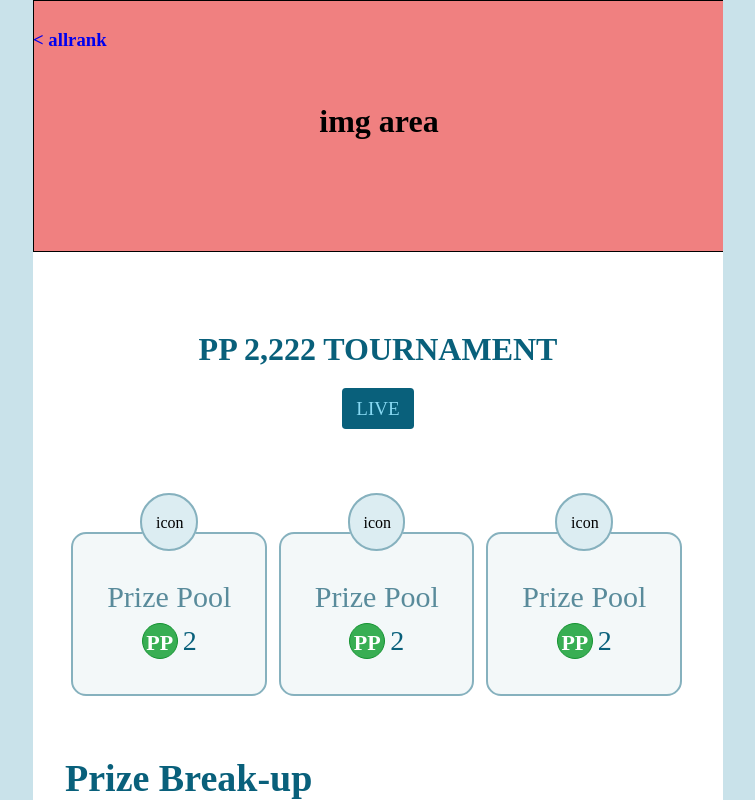
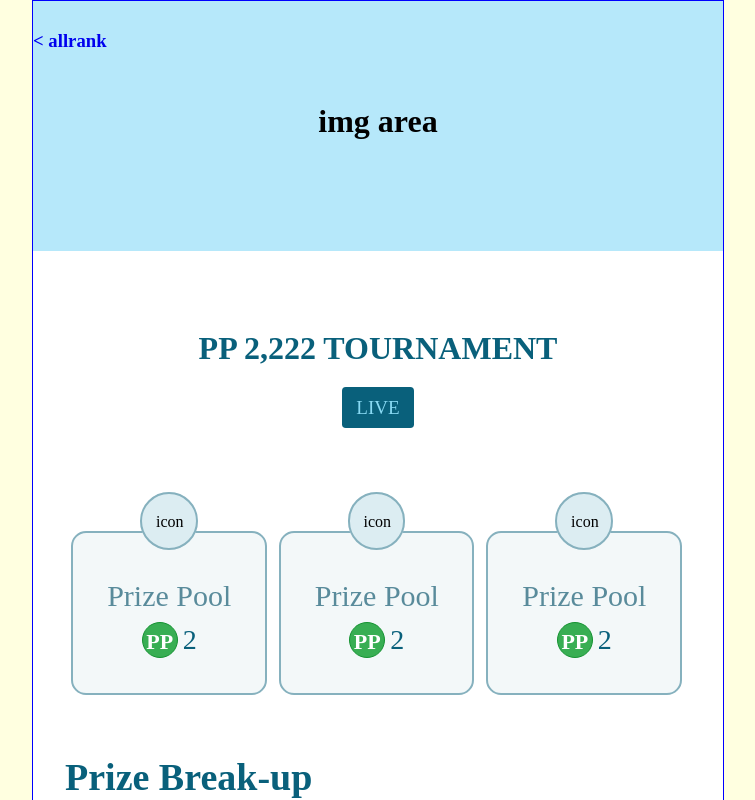
Before and after one commit to JustinFEdev/tournament-react, a React (Create React App) app: page /allrank in a window 1280 px wide. Shown: the top 800 px of the page, without its empty margins (262-1017 px from the left). Built offline with nearby package versions, Linux system fonts and the light colour scheme.

Commit message:
09/08 update

```diff
--- a/src/components/details/details.scss
+++ b/src/components/details/details.scss
@@ -1,9 +1,8 @@
 // allrank
 .detail-img-layout {
-  border: 1px solid;
   height: 250px;
   width: 690px;
-  background-color: lightcoral;
+  background-color: rgb(182, 232, 250);
   display: flex;
   justify-content: center;
   align-items: center;
@@ -12,7 +11,6 @@
   display: flex;
   justify-content: space-evenly;
   align-items: center;
-  border: 1px solid;
   height: 100px;
   width: 100%;
 }
--- a/src/components/layout.scss
+++ b/src/components/layout.scss
@@ -58,7 +58,8 @@ header {
   display: flex;
   justify-content: center;
   align-items: center;
-  background-color: rgb(201, 226, 234);
+  // background-color: rgb(201, 226, 234);
+  background-color: lightyellow;
 }
 .main-wrapper {
   width: 690px;
@@ -67,6 +68,7 @@ header {
   height: 100%;
   overflow: hidden;
   z-index: 1000;
+  border: 1px solid blue;
 }
 
 /* .slick-list {
--- a/src/components/navigation/navi.scss
+++ b/src/components/navigation/navi.scss
@@ -8,7 +8,6 @@ p {
   height: 80px;
   display: flex;
   align-items: center;
-  border: 1px solid;
   justify-content: space-between;
   background-color: #c9e2ea;
   z-index: 1;
@@ -19,7 +18,7 @@ p {
   height: 80px;
   display: flex;
   align-items: center;
-  border: solid 1.3px #86b1be;
+  // border: solid 1.3px #86b1be;
   justify-content: flex-start;
   background-color: #c9e2ea;
   z-index: 1000;
--- a/src/components/slides/ContinueSlide.js
+++ b/src/components/slides/ContinueSlide.js
@@ -17,7 +17,7 @@ const ContinueSlide = ({ conti }) => {
     autoplaySpeed: 3000,
     centerMode: false,
     swipe: true,
-    swipeToSlide: false,
+    swipeToSlide: true,
     touchMove: true,
     // useCSS: true,
   };
--- a/src/components/slides/MissionSlide.js
+++ b/src/components/slides/MissionSlide.js
@@ -17,7 +17,7 @@ const MissionSlide = ({ weekly }) => {
     autoplaySpeed: 3000,
     centerMode: false,
     swipe: true,
-    swipeToSlide: false,
+    swipeToSlide: true,
     touchMove: true,
   };
 
```
